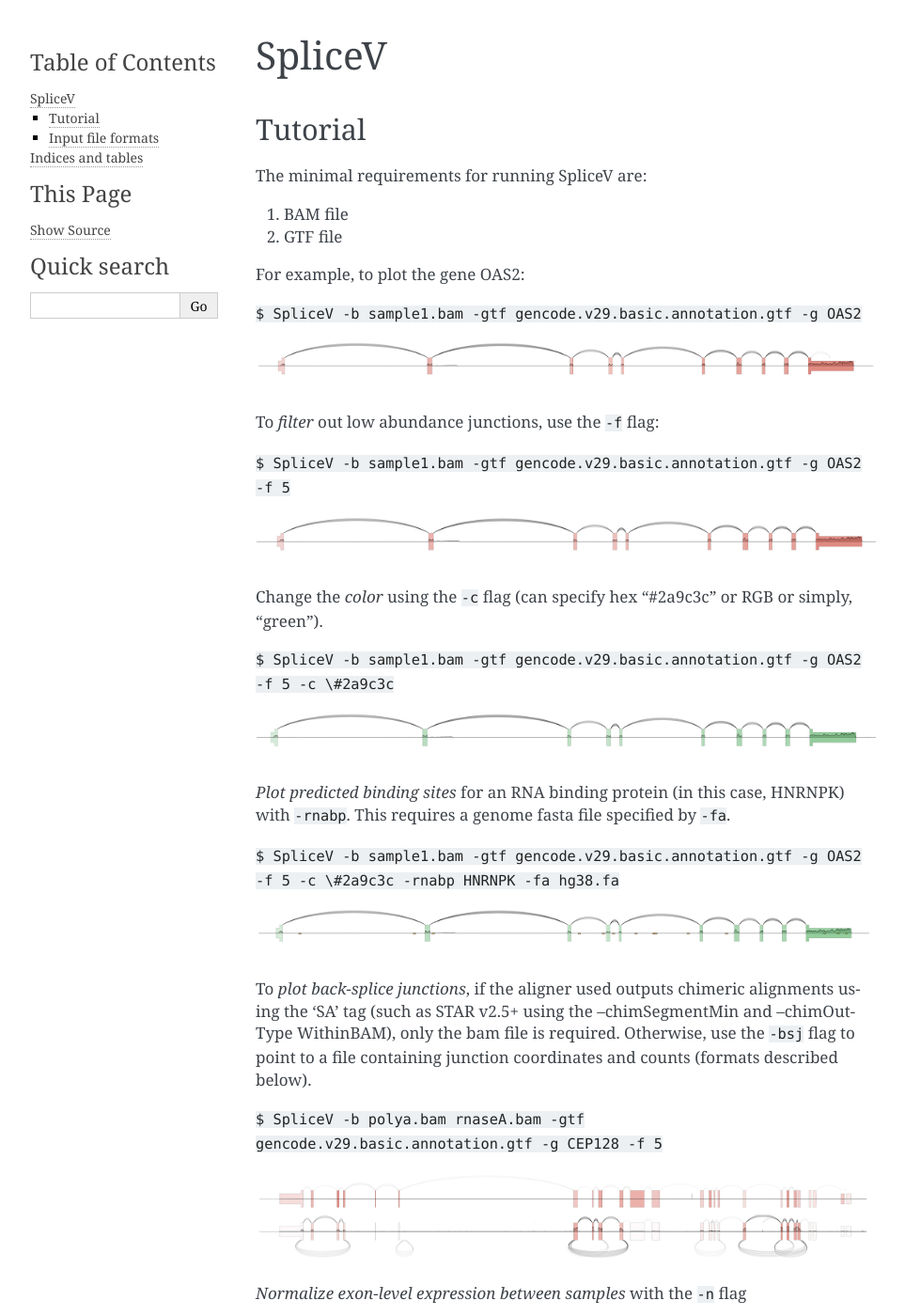
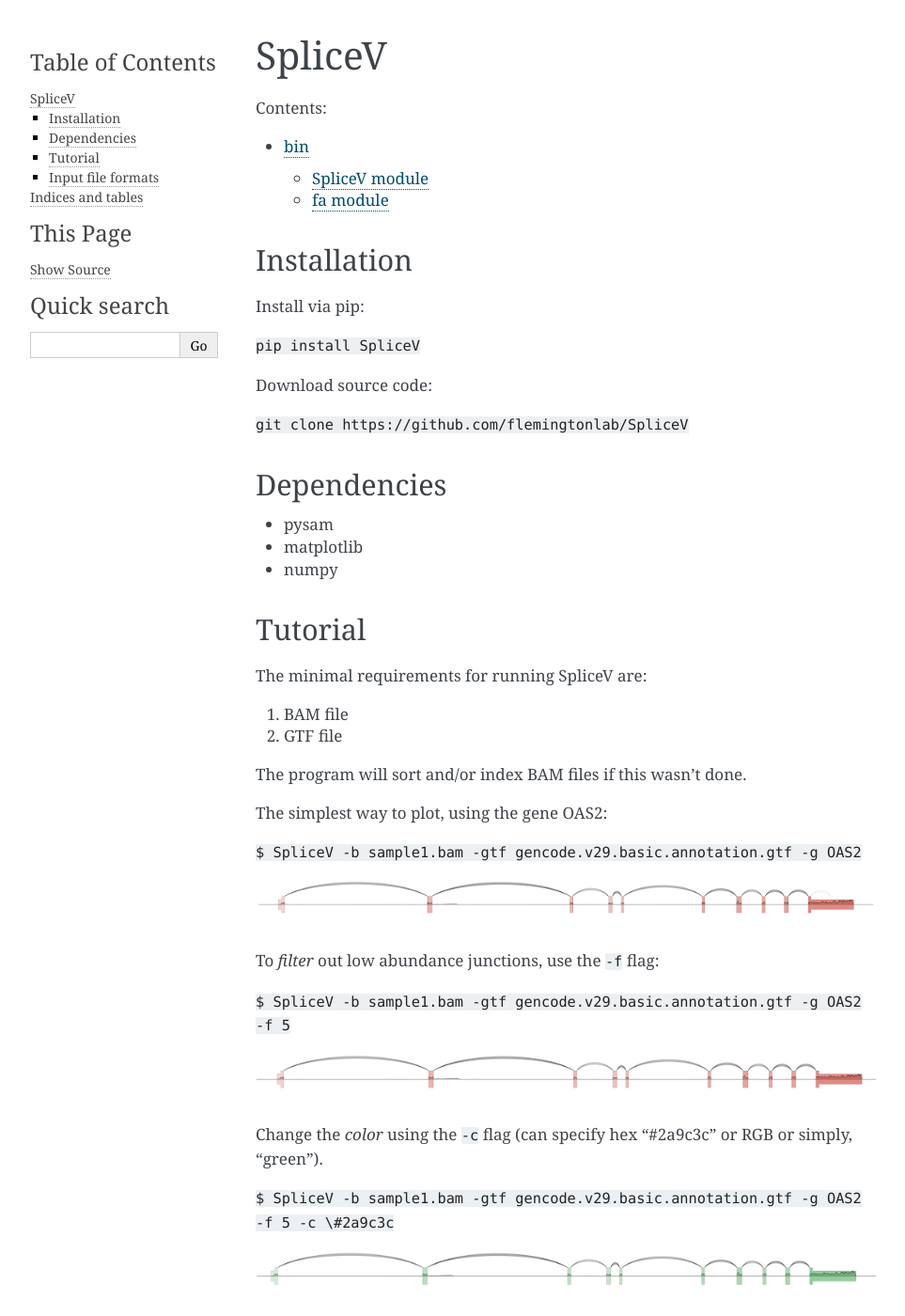
Before and after one commit to flemingtonlab/SpliceV, a Sphinx documentation site: the page built from docs/index.rst, in a window 1280 px wide and 1400 px high. Shown: the whole window at 94% size, without its empty margins (148-1111 px from the left). Built offline with Sphinx 7.4.7, drawn with Linux system fonts in a browser that asks for light colours.

Commit message:
updated docs

```diff
--- a/docs/conf.py
+++ b/docs/conf.py
@@ -20,7 +20,7 @@
 import os
 import sys
 sys.path.insert(0, os.path.abspath('../bin'))
-
+sys.path.insert(0, os.path.abspath('.'))
 
 # -- General configuration ------------------------------------------------
 
--- a/docs/index.rst
+++ b/docs/index.rst
@@ -5,10 +5,29 @@
 
 SpliceV
 ===================================
-
 .. toctree::
    :maxdepth: 2
    :caption: Contents:
+
+   modules
+
+Installation
+____________
+
+Install via pip:
+
+``pip install SpliceV``
+
+Download source code:
+
+``git clone https://github.com/flemingtonlab/SpliceV``
+
+Dependencies
+____________
+
+* pysam
+* matplotlib
+* numpy
 
 Tutorial
 _________
@@ -19,7 +38,9 @@ The minimal requirements for running SpliceV are:
 
 2) GTF file
 
-For example, to plot the gene OAS2:
+The program will sort and/or index BAM files if this wasn't done.
+
+The simplest way to plot, using the gene OAS2:
 
 ``$ SpliceV -b sample1.bam -gtf gencode.v29.basic.annotation.gtf -g OAS2``
 
```
Also changed, not shown: 2 other files.
